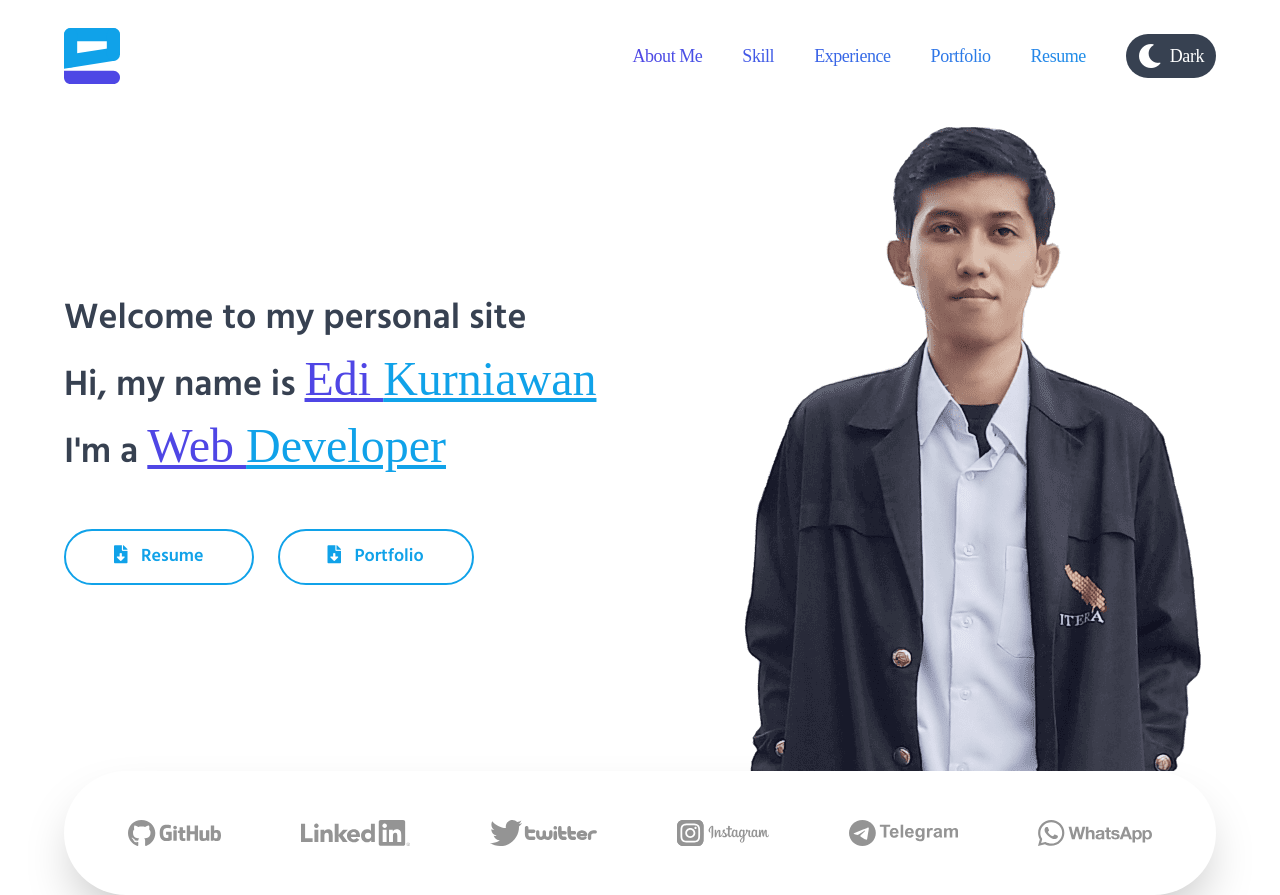
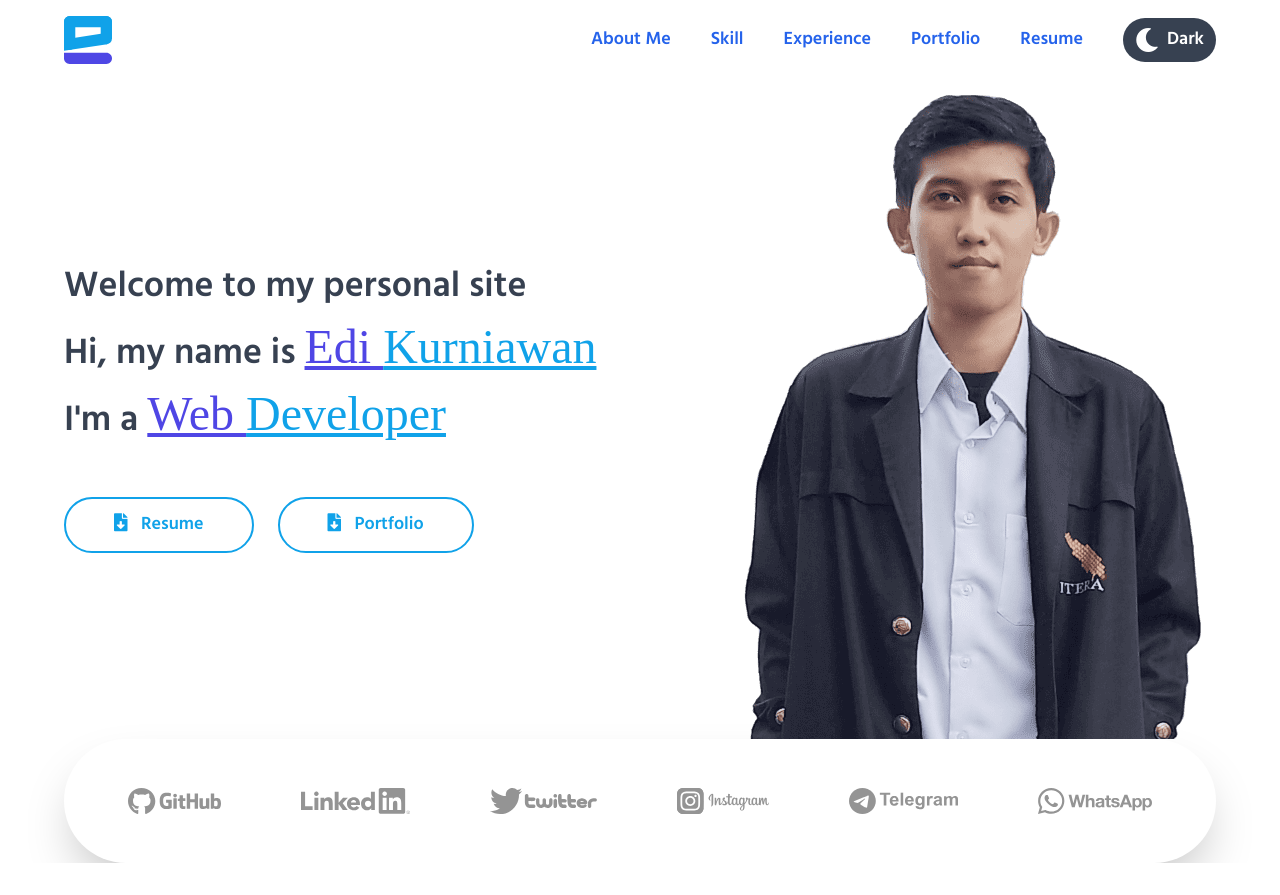
Before and after one commit to edikurniawan-dev/edikurniawan.dev, a React (Create React App) app: page / in a window 1280 px wide. After the commit the page ends 863 px from the top, so only its background shows below. Built offline with nearby package versions, Linux system fonts and the light colour scheme.

Commit message:
update navbar font and make it fixed

```diff
--- a/src/components/Navbar.jsx
+++ b/src/components/Navbar.jsx
@@ -14,29 +14,27 @@ const Navbar = () => {
         setColorBgIcon(!colorBgIcon);
     };
     return (
-        <div className="flex justify-between items-center py-7">
-            <div className="">
+        <header className="sticky top-0 z-50 bg-white">
+            <nav className="flex justify-between items-center text-lg py-4">
                 <NavLink exact to="/">
-                    <img src={Logo} alt="" className="h-14" />
+                    <img src={Logo} alt="" className="h-12" />
                 </NavLink>
-            </div>
-            <ul className="flex items-center space-x-10 font-poppins text-lg tracking-tight text-transparent bg-clip-text bg-gradient-to-r from-indigo-600 to-blue-light">
+                <ul className="flex items-center space-x-10 font-hind text-blue-600">
                     <li>
                         <NavLink to="/about-me">About Me</NavLink>
                     </li>
                     <li>
-                    <NavLink to="/portfolio">Skill</NavLink>
+                        <NavLink to="/skill">Skill</NavLink>
                     </li>
                     <li>
-                    <NavLink to="/portfolio">Experience</NavLink>
+                        <NavLink to="/experience">Experience</NavLink>
                     </li>
                     <li>
                         <NavLink to="/portfolio">Portfolio</NavLink>
                     </li>
                     <li>
-                    <NavLink to="/portfolio">Resume</NavLink>
+                        <NavLink to="/resume">Resume</NavLink>
                     </li>
-
                     <li>
                         <button
                             className={
@@ -45,21 +43,22 @@ const Navbar = () => {
                                     : 'bg-blue-light rounded-full'
                             }
                             onClick={handleClick}>
-                        <div className=" px-3 py-2 flex items-center justify-center text-white space-x-2">
+                            <div className=" py-2 px-3 flex items-center justify-center text-white space-x-2">
                                 <i
                                     className={
                                         icon
                                             ? 'fas fa-moon fa-lg'
                                             : 'fas fa-sun fa-lg'
                                     }></i>
-                            <p className="font-poppins text-lg tracking-tight">
+                                <p className="font-hind font-semibold">
                                     {iconWordmark ? 'Dark' : 'Light'}
                                 </p>
                             </div>
                         </button>
                     </li>
                 </ul>
-        </div>
+            </nav>
+        </header>
     );
 };
 
```
Lines whose indentation alone changed are shown as unchanged.
